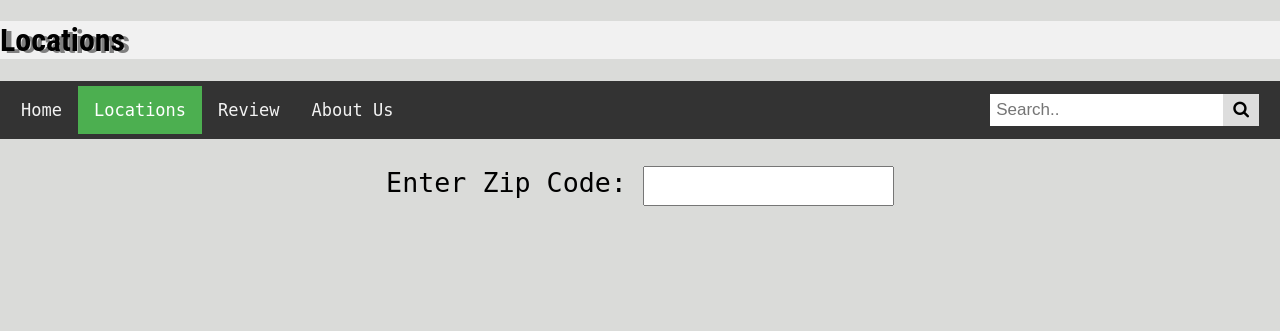
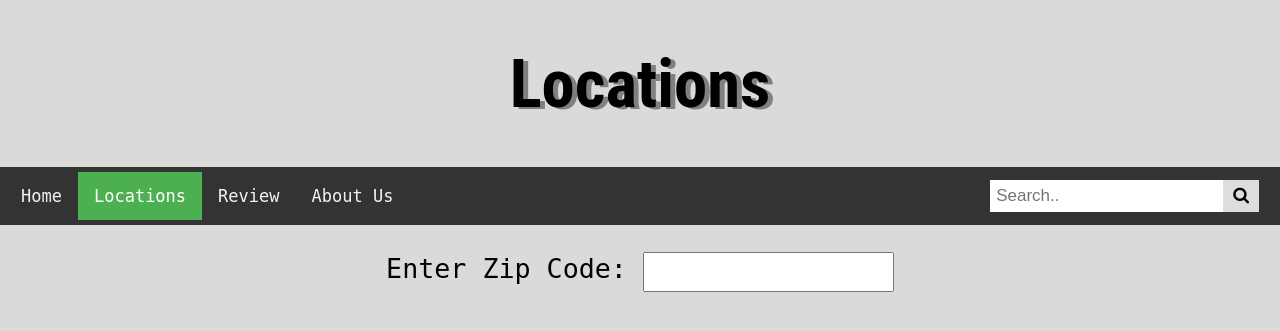
Before and after one commit to CarlosM10011/snap-cycle, a Python web app: template src/templates/location.html in a window 1280 px wide. Shown: the top 331 px of the page. Run offline with Jinja, Linux system fonts and the light colour scheme; the template is opened without the code that fills it, so the values that code supplies are empty.

Commit message:
final day 2

```diff
--- a/src/css/style.css
+++ b/src/css/style.css
@@ -15,6 +15,7 @@ ul {
   -webkit-margin-start: 0px;
   -webkit-margin-end: 0px;
   font-weight: bold;
+  font-size: 50pt;
 }
 
 .parallax {
@@ -50,15 +51,11 @@ body {
 }
 
 .header {
-    background-color: #f1f1f1;
-<<<<<<< HEAD
-    padding: 20px;
-=======
-    padding: 40px;
->>>>>>> 08e4b059dab7d882d70194330751dde9900e98e8
+    /* background-color: #f1f1f1; */
     text-align: center;
     font-family: 'Roboto Condensed', sans-serif;'
-    font-size: 30pt;
+    font-size: 50pt;
+    font-weight: 400;
     text-shadow: 5px 2px grey;
 }
 
@@ -98,10 +95,26 @@ body {
   height: 10px;
 }
 
-#gettoknowus{
-  text-align: center;
-  font-size: 30pt;
-  font-family: serif;
+#location{
+  display: block;
+  font-size: 2em;
+  -webkit-margin-before: 0.67em;
+  -webkit-margin-after: 0.67em;
+  -webkit-margin-start: 0px;
+  -webkit-margin-end: 0px;
+  font-weight: bold;
+  font-size: 50pt;
+}
+
+#review{
+  display: block;
+  font-size: 2em;
+  -webkit-margin-before: 0.67em;
+  -webkit-margin-after: 0.67em;
+  -webkit-margin-start: 0px;
+  -webkit-margin-end: 0px;
+  font-weight: bold;
+  font-size: 50pt;
 }
 
 h3{
--- a/src/templates/location.html
+++ b/src/templates/location.html
@@ -10,7 +10,7 @@
 </head>
 <body>
   <div class="header">
-    <h1>Locations</h1>
+    <h1 id="location" >Locations</h1>
   </div>
   <ul class="topnav" id="navbar" style="margin-top: 0px; margin-bottom: 0px;">
     <li><a href="/" href="javascript:void(0)">Home</a></li>
--- a/src/templates/reviews.html
+++ b/src/templates/reviews.html
@@ -17,7 +17,7 @@
   <div class="header">
     <!-- <img src='/css/snapcycle.jpg'> -->
     <!-- <img id="logo" src="/css/snapcycle.jpg">  -->
-    <h1>Review</h1>
+    <h1 id="review"> Review</h1>
   </div>
     <ul class="topnav" id="navbar" style="margin-top: 0px; margin-bottom: 0px;">
       <li><a href="/" href="javascript:void(0)">Home</a></li>
```
